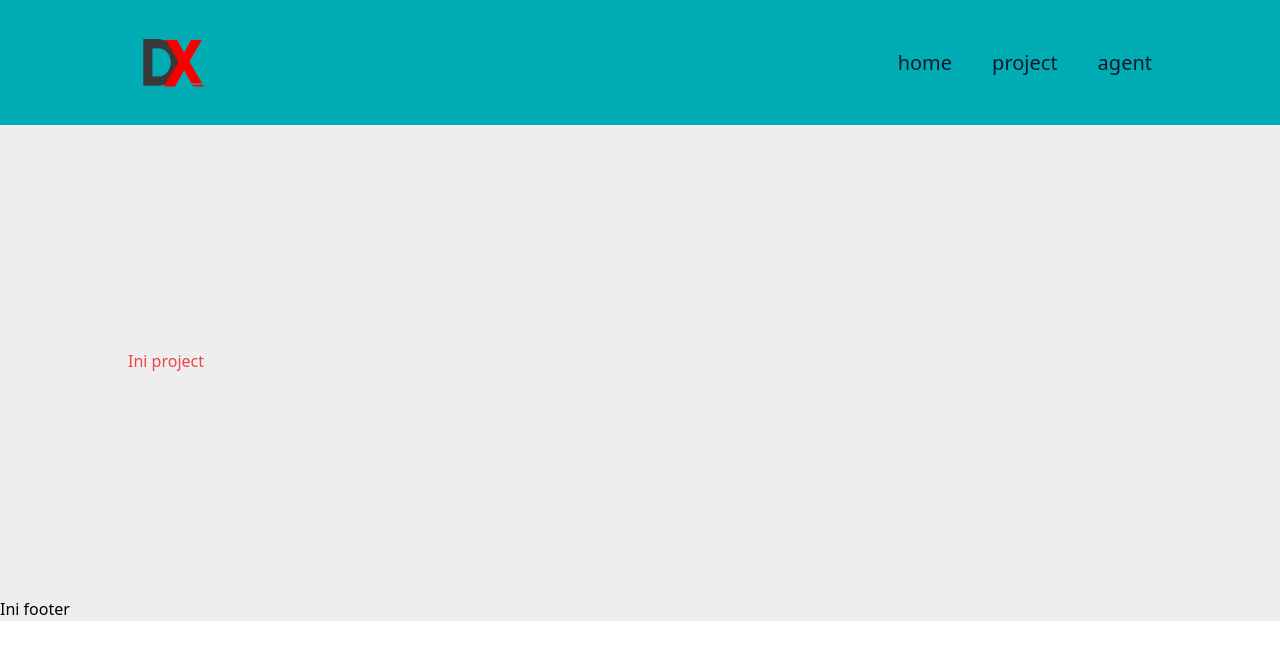
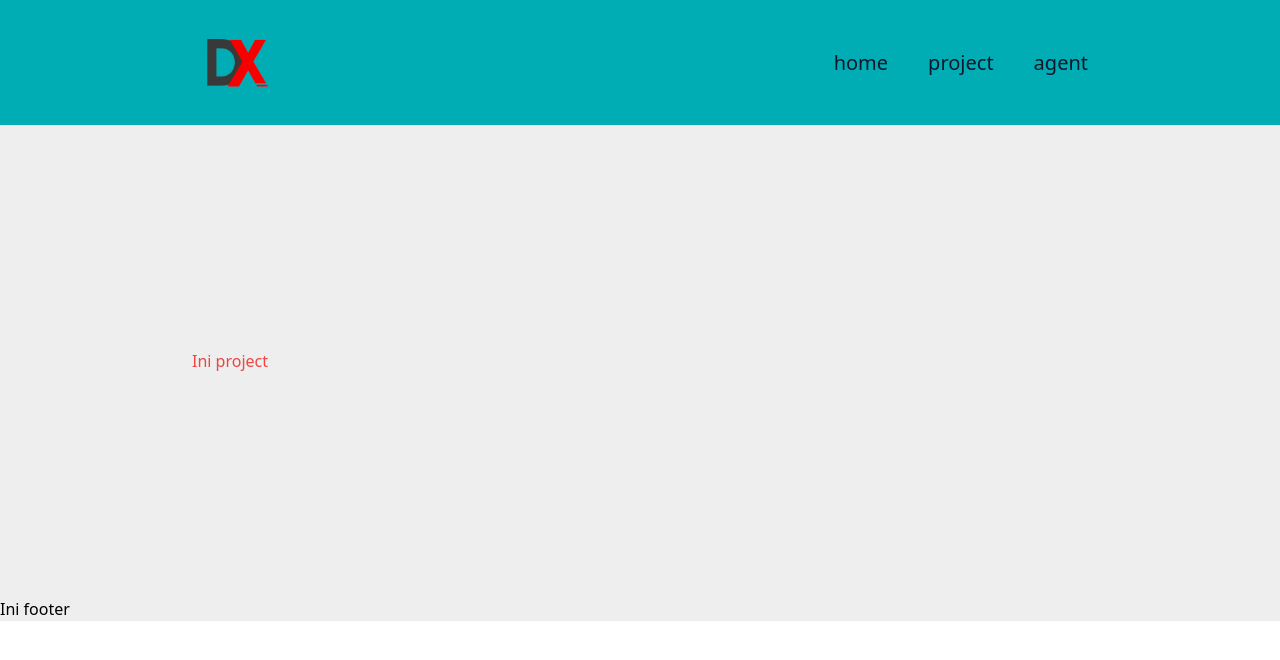
Before and after one commit to Determinix/main, a React (Create React App) app: page /Project in a window 1280 px wide. Shown: the top 660 px of the page. Built offline with nearby package versions, Linux system fonts and the light colour scheme.

Commit message:
change px page from 32 to 48

```diff
--- a/src/components/Navbar.js
+++ b/src/components/Navbar.js
@@ -3,7 +3,7 @@ import DXlogo2 from "./img/logo/DX-logo-2.png";
 
 export default function Navbar() {
   return (
-    <nav className="flex justify-between items-center px-32 py-5 bg-[#00ADB5]">
+    <nav className="flex justify-between items-center px-48 py-5 bg-[#00ADB5]">
       <div>
         <img src={DXlogo2} width="85" />
       </div>
--- a/src/components/Project.js
+++ b/src/components/Project.js
@@ -1,6 +1,6 @@
 export default function Agent() {
   return (
-    <div className="px-32">
+    <div className="px-48">
       <h1 className="text-red-500 py-56">Ini project</h1>
     </div>
   );
```
